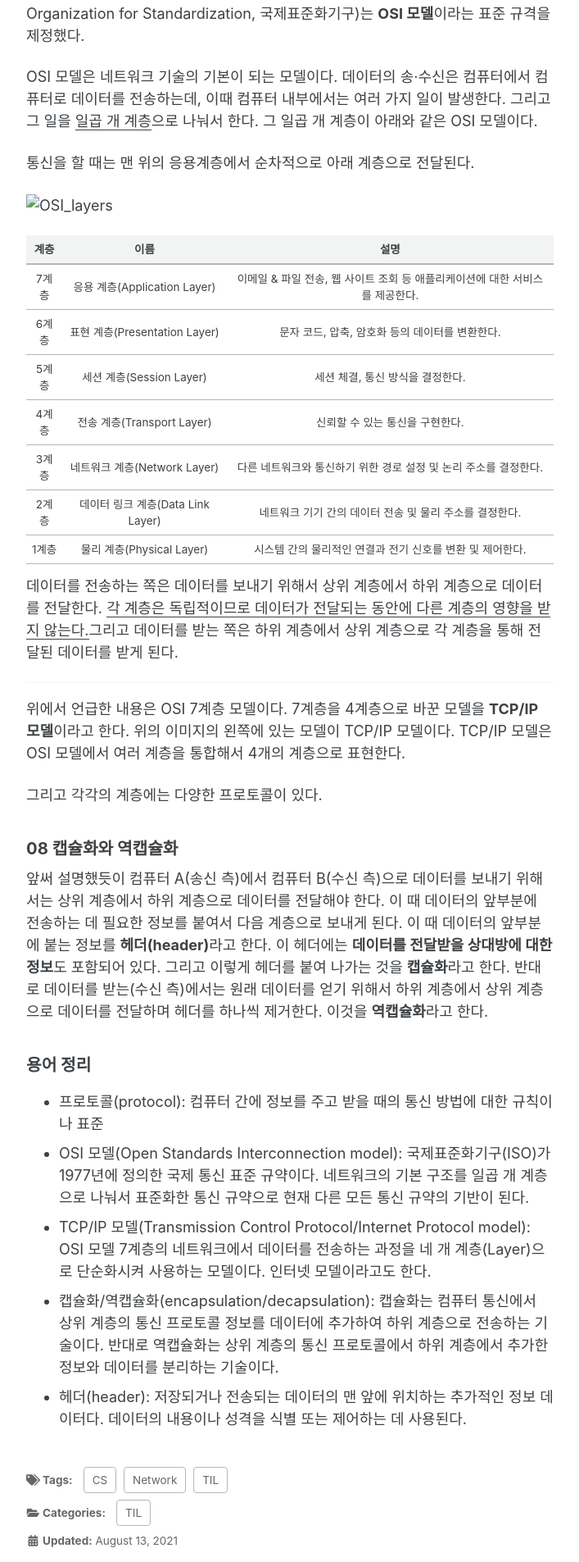
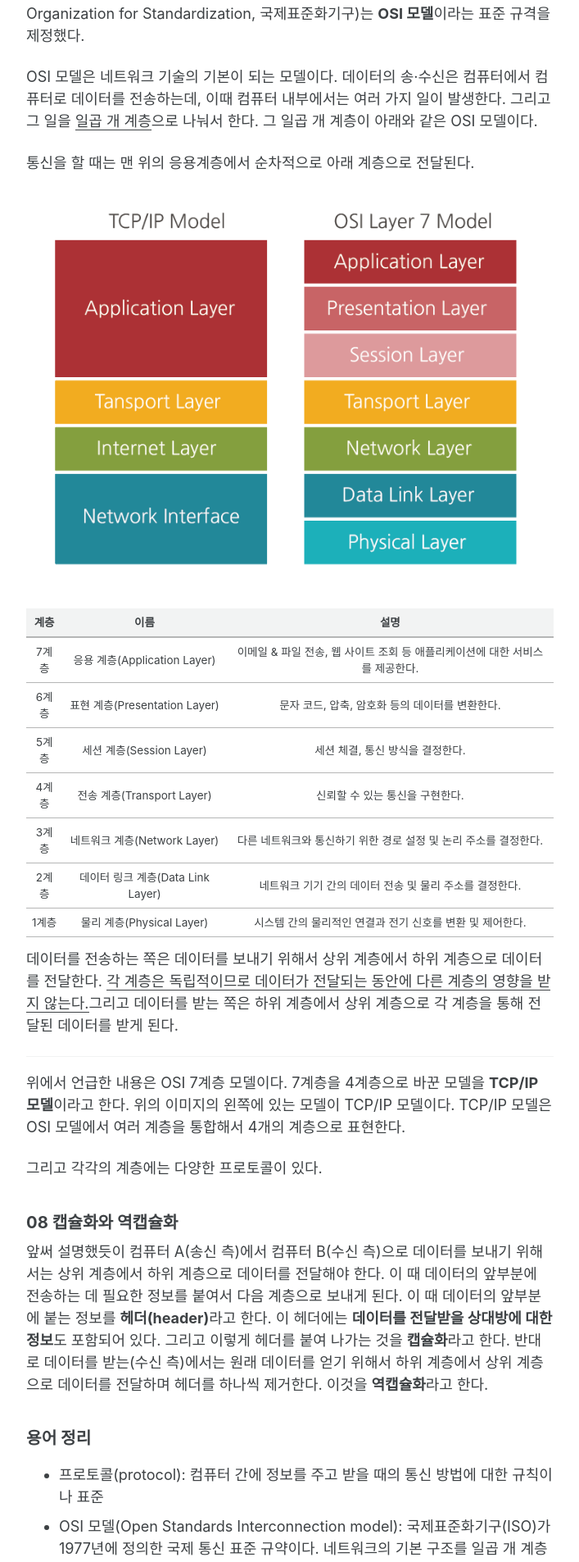
Before and after one commit to arclic/arclic.github.io, a Jekyll site: the page built from _posts/2021-08-13-modu-network-02.md, in a window 1280 px wide. Shown: the part 653-2558 px from the top of the page at 82% size, without its empty margins (286-993 px from the left). Built offline with Jekyll 4.4.1, drawn with Linux system fonts in a browser that asks for light colours; cached includes are drawn as plain includes; comment, search, counter and statistics services are not loaded.

Commit message:
fix url in modu network 2

```diff
--- a/_posts/2021-08-13-modu-network-02.md
+++ b/_posts/2021-08-13-modu-network-02.md
@@ -30,7 +30,7 @@ OSI 모델은 네트워크 기술의 기본이 되는 모델이다. 데이터의
 
 통신을 할 때는 맨 위의 응용계층에서 순차적으로 아래 계층으로 전달된다.
 
-![OSI_layers](../assets/images/OSI_layer.png)
+![OSI_layers](/assets/images/OSI_layer.png)
 
 | 계층  |               이름                |                                     설명                                     |
 | :---: | :-------------------------------: | :--------------------------------------------------------------------------: |
```
